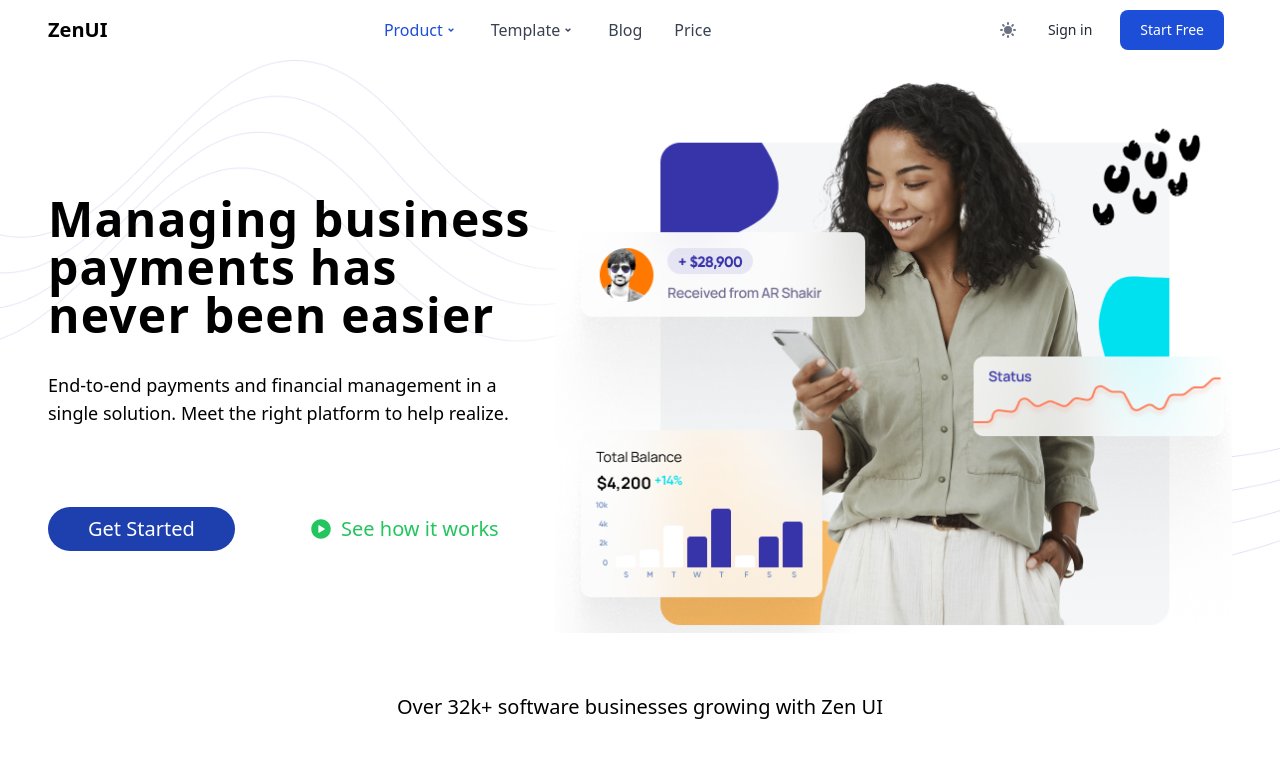
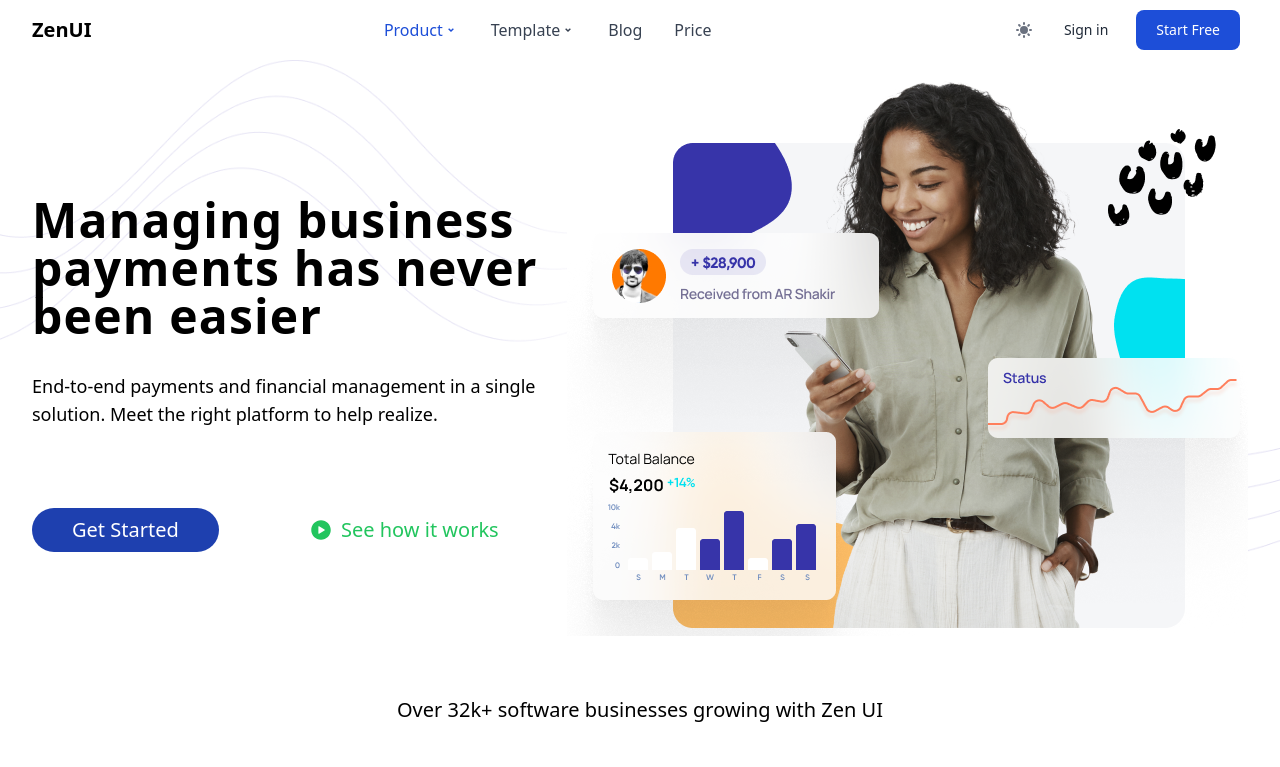
Before and after one commit to React-Tailwind-UI-Templetes/saas-landing-page-01, a React (Vite) app: page / in a window 1280 px wide. Shown: the top 767 px of the page. Built offline with nearby package versions, Linux system fonts and the light colour scheme.

Commit message:
tailwind config change

```diff
--- a/tailwind.config.js
+++ b/tailwind.config.js
@@ -8,7 +8,13 @@ export default {
     extend: {
       container: {
         center: true,
-        padding: '3rem'
+        padding: {
+          sm: '1rem',
+          md: '1rem',
+          lg: '1.5rem',
+          xl: '2rem',
+          '2xl': '4rem',
+        }
       },
 
     },
```
